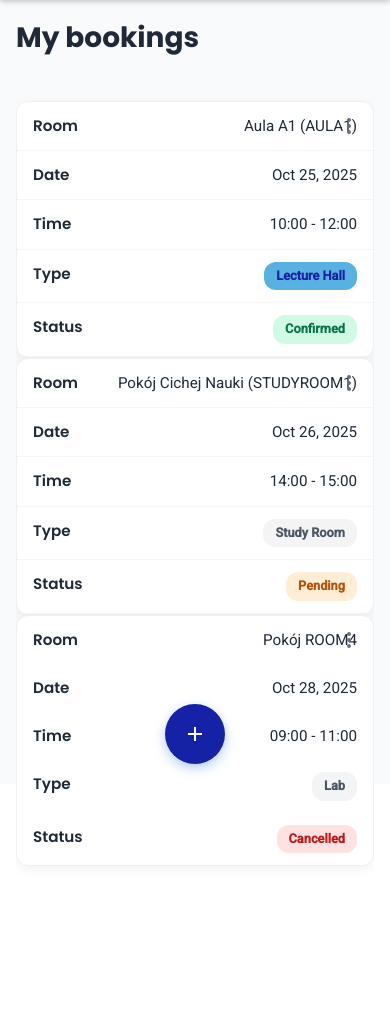
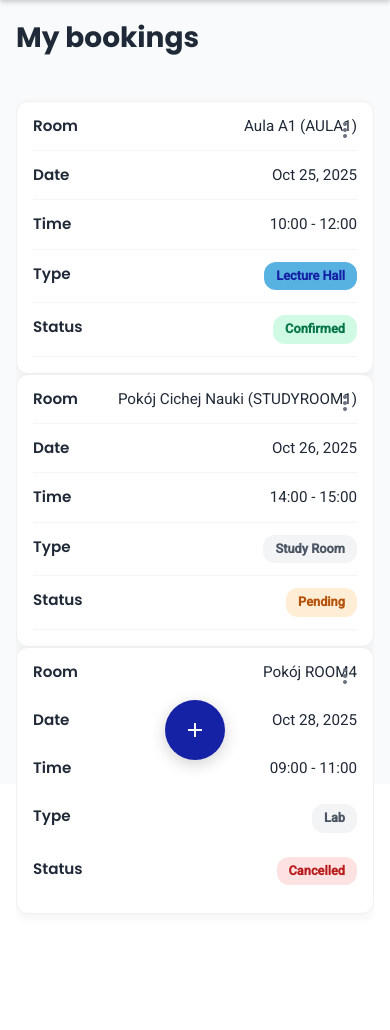
Before and after one commit to styliana/SPOT, a PHP site: page /mybookings in a window 390 px wide. Shown: the part 60-1090 px from the top of the page. Before the commit the page ends 926 px from the top, so only its background shows below. Run offline with PHP 8.4, Linux system fonts and the light colour scheme.

Commit message:
floating button + to add reservation on both devices

```diff
--- a/public/styles/bookings.css
+++ b/public/styles/bookings.css
@@ -8,60 +8,30 @@ body {
     max-width: 1400px;
     margin: 0 auto;
     padding: 2rem;
+    padding-bottom: 100px; /* Dodatkowy padding na dole dla FAB */
+    position: relative; /* Potrzebne, aby FAB nie nachodził na stopkę, jeśli ją dodasz */
+    min-height: calc(100vh - 60px - 100px); /* Wysokość ekranu minus nagłówek minus dolny padding */
 }
 
-/* --- 2. Nagłówek i Przycisk "FAB" --- */
+/* --- 2. Nagłówek Strony --- */
 .bookings-header {
     display: flex;
     justify-content: space-between;
     align-items: center;
-    margin-bottom: 1.5rem; /* Zamiast .page-title margin */
+    margin-bottom: 1.5rem;
 }
 
 .page-title {
     margin-bottom: 0; /* Reset globalnego stylu */
 }
 
-/* Floating Action Button (FAB) */
-.fab {
-    display: flex;
-    justify-content: center;
-    align-items: center;
-    background-color: var(--primary-blue);
-    color: white;
-    text-decoration: none;
-    border-radius: 12px;
-    box-shadow: 0 4px 12px rgba(59, 130, 246, 0.4);
-    transition: all 0.3s ease;
-}
-.fab:hover {
-    background-color: var(--dark-blue-text);
-    box-shadow: 0 6px 16px rgba(59, 130, 246, 0.5);
-}
-
-.desktop-fab {
-    padding: 0.5rem 1rem;
-    font-size: 1.25rem;
-    font-weight: 600;
-}
-.desktop-fab .material-icons-outlined {
-    font-size: 20px;
-    margin-right: 0.25rem;
-}
-
-/* Domyślnie ukryty */
-.mobile-fab {
-    display: none;
-}
-
-/* --- 3. Kontener Tabeli (Karta) --- */
+/* --- 3. Kontener Tabeli --- */
 .table-container {
     width: 100%;
     background-color: var(--background-white);
     border-radius: 1rem;
     box-shadow: 0 4px 12px rgba(0,0,0,0.05);
-    overflow: hidden; /* Ważne dla border-radius */
-    /* Bezpieczny scroll na małych desktopach */
+    overflow: hidden;
     overflow-x: auto;
 }
 
@@ -74,11 +44,11 @@ table {
 th, td {
     padding: 1rem 1.25rem;
     text-align: left;
-    border-bottom: 1px solid #f0f0f0; /* Delikatny separator */
+    border-bottom: 1px solid #f0f0f0;
     color: var(--text-dark);
+    vertical-align: middle; /* Wyrównanie w pionie */
 }
 
-/* Nagłówki */
 th {
     font-family: 'Poppins', sans-serif;
     font-weight: 600;
@@ -88,24 +58,20 @@ th {
     letter-spacing: 0.5px;
 }
 
-/* Komórki danych */
 td {
     font-size: 0.95rem;
 }
 
-/* Ostatni wiersz bez ramki */
 tbody tr:last-child td {
     border-bottom: none;
 }
 
-/* Kolumna z checkboxem */
 th:first-child, td:first-child {
     width: 40px;
     text-align: center;
     padding-right: 0.5rem;
 }
 
-/* Kolumna "Actions" */
 .actions-header, .actions-cell {
     width: 80px;
     text-align: center;
@@ -117,7 +83,7 @@ th:first-child, td:first-child {
     cursor: pointer;
     border-radius: 50%;
     padding: 0.25rem;
-    display: flex;
+    display: inline-flex; /* Poprawiono na inline-flex */
     align-items: center;
     justify-content: center;
 }
@@ -128,84 +94,36 @@ th:first-child, td:first-child {
     color: var(--text-light);
 }
 
-/* --- 5. Pigułki (Status, Type) --- */
-.pill {
-    display: inline-block;
-    padding: 0.25rem 0.75rem;
-    border-radius: 12px;
-    font-size: 0.8rem;
-    font-weight: 600;
-}
-.pill-blue {
-    background-color: var(--light-blue);
-    color: var(--dark-blue-text);
-}
-.pill-green {
-    background-color: #d1fae5;
-    color: #067647;
-}
-.pill-orange {
-    background-color: #ffedd5;
-    color: #b45309;
-}
-.pill-red {
-    background-color: #fee2e2;
-    color: #b91c1c;
-}
-.pill-gray {
-    background-color: #f3f4f6;
-    color: #4b5563;
-}
+/* --- 5. Pigułki (Style w main.css) --- */
 
 
-/* --- 6. RESPONSIVE (Mobile) --- */
-@media (max-width: 800px) {
+/* --- 6. RESPONSIVE (Mobile Table) --- */
+@media (max-width: 768px) {
 
     .bookings-page-content {
         padding: 1rem;
-        padding-bottom: 100px; /* Miejsce na przycisk FAB */
+        padding-bottom: 100px; /* Nadal potrzebny padding dla FAB */
     }
 
     .page-title {
         font-size: 1.75rem;
     }
 
-    .desktop-fab {
-        display: none; /* Ukryj przycisk desktopowy */
-    }
-
-    .mobile-fab {
-        display: flex;
-        position: fixed;
-        bottom: 20px;
-        left: 50%;
-        transform: translateX(-50%);
-        width: 60px;
-        height: 60px;
-        border-radius: 50%;
-        font-size: 2rem;
-    }
-
     .table-container {
-        /* Usuwamy kartę, bo każda rezerwacja będzie kartą */
         background-color: transparent;
         box-shadow: none;
         overflow-x: visible;
     }
 
-    /* === Magia responsywnej tabeli === */
-
     table {
         border-collapse: separate;
-        border-spacing: 0 1rem; /* Odstęp między kartami */
+        border-spacing: 0 1rem;
     }
 
-    /* 1. Ukryj nagłówki tabeli */
     thead {
         display: none;
     }
 
-    /* 2. Zmień wiersze w bloki (karty) */
     tr {
         display: block;
         width: 100%;
@@ -214,18 +132,18 @@ th:first-child, td:first-child {
         box-shadow: 0 4px 12px rgba(0,0,0,0.05);
         border: 1px solid #f0f0f0;
         position: relative;
+        padding-bottom: 1rem;
     }
 
-    /* 3. Zmień komórki w bloki */
     td {
         display: block;
-        width: 100%;
-        text-align: right; /* Wartość będzie po prawej */
-        padding: 0.75rem 1rem;
+        width: calc(100% - 2rem);
+        margin: 0 1rem;
+        text-align: right;
+        padding: 0.75rem 0;
         border-bottom: 1px dotted #eee;
     }
 
-    /* 4. Dodaj etykietę (z atrybutu data-label) po lewej */
     td::before {
         content: attr(data-label);
         float: left;
@@ -235,29 +153,61 @@ th:first-child, td:first-child {
         margin-right: 1rem;
     }
 
-    /* 5. Dostosuj specjalne komórki */
-
-    /* Ukryj checkbox na mobilce */
     td:first-child {
-        display: none;
+        display: none; /* Ukryj checkbox */
     }
 
-    /* Ostatnia komórka bez ramki */
-    td:last-child {
+    tr td:last-of-type { /* Poprawiono selektor */
         border-bottom: none;
+        margin-bottom: 1rem;
     }
 
-    /* Komórka akcji */
     .actions-cell {
-        /* Przenosimy kebab menu do rogu karty */
         position: absolute;
-        top: 0.25rem;
-        right: 0.25rem;
+        top: 0.5rem;
+        right: 0.5rem;
         width: auto;
         border: none;
         padding: 0.25rem;
+        margin: 0;
     }
     .actions-cell::before {
-        display: none; /* Ukryj etykietę "Actions" */
+        display: none;
     }
+} /* Koniec media query dla tabeli */
+
+
+/* --- 7. Floating Action Button (FAB) --- */
+/* Style podstawowe przycisku */
+.fab-add-booking {
+    position: fixed; /* Pozycjonowanie względem okna */
+    z-index: 1000;
+    box-shadow: 0 4px 16px rgba(0,0,0,0.18);
+    background: var(--primary-blue);
+    color: #fff;
+    border-radius: 50%;
+    width: 60px; /* Rozmiar przycisku */
+    height: 60px;
+    display: flex;
+    align-items: center;
+    justify-content: center;
+    font-size: 2rem; /* Rozmiar ikony "+" */
+    transition: background 0.2s, box-shadow 0.2s, transform 0.15s;
+    border: none;
+    outline: none;
+    cursor: pointer;
+    text-decoration: none;
+
+    /* === POZYCJONOWANIE ZAWSZE NA ŚRODKU NA DOLE === */
+    left: 50%;                /* Przesuń lewą krawędź do środka */
+    bottom: 1.5rem;           /* Odstęp od dołu */
+    transform: translateX(-50%); /* Przesuń w lewo o połowę szerokości przycisku */
 }
+
+/* Efekt hover (z uwzględnieniem transformacji centrowania) */
+.fab-add-booking:hover {
+    background: var(--dark-blue-text);
+    box-shadow: 0 8px 24px rgba(0,0,0,0.22);
+    /* Zachowujemy translateX i dodajemy scale */
+    transform: translateX(-50%) scale(1.07);
+}
--- a/public/views/mybookings.php
+++ b/public/views/mybookings.php
@@ -4,9 +4,7 @@
     <meta charset="UTF-8">
     <meta name="viewport" content="width=device-width, initial-scale=1.0">
     <title>SPOT - Moje Rezerwacje</title>
-    <link rel="stylesheet" type="text/css" href="public/styles/main.css">
-    <link rel="stylesheet" type="text/css" href="public/styles/bookings.css">
-    <link href="https://fonts.googleapis.com/icon?family=Material+Icons+Outlined" rel="stylesheet">
+    <link rel="stylesheet" type="text/css" href="/public/styles/main.css"> <link rel="stylesheet" type="text/css" href="/public/styles/bookings.css"> <link href="https://fonts.googleapis.com/icon?family=Material+Icons+Outlined" rel="stylesheet">
     <link rel="preconnect" href="https://fonts.googleapis.com">
     <link rel="preconnect" href="https://fonts.gstatic.com" crossorigin>
     <link href="https://fonts.googleapis.com/css2?family=Poppins:wght@500;600;700;800&family=Roboto:wght@400;500&display=swap" rel="stylesheet">
@@ -28,12 +26,10 @@
              <a href="/login"><span class="material-icons-outlined">logout</span></a>
         </nav>
     </header>
+
     <main class="bookings-page-content">
         <div class="bookings-header">
             <h2 class="page-title">My bookings</h2>
-            <a href="/reservation" class="fab desktop-fab">
-                <span class="material-icons-outlined">add</span>
-            </a>
             </div>
         <div class="table-container">
             <table>
@@ -91,7 +87,8 @@
                 </tbody>
             </table>
         </div>
-        <a href="/reservation" class="fab mobile-fab">
+
+        <a href="/reservation" class="fab-add-booking" aria-label="Add booking">
             <span class="material-icons-outlined">add</span>
         </a>
         </main>
```
Also changed, not shown: public/styles/mybookings.css (deleted, +0 -96 lines), public/views/mybookings.html (deleted, +0 -50 lines). Lines whose indentation alone changed are shown as unchanged.
